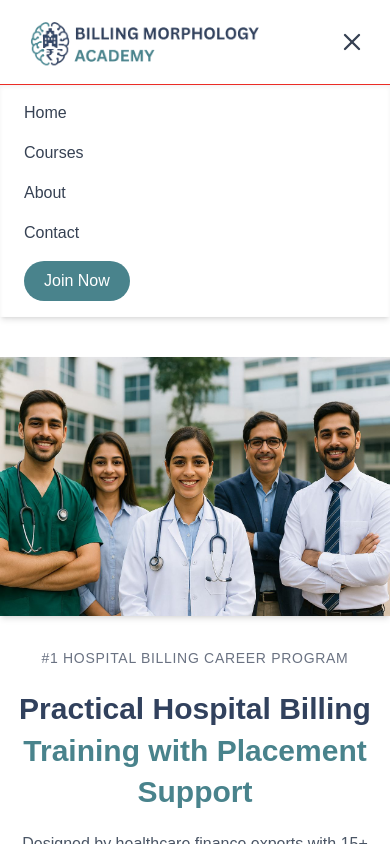
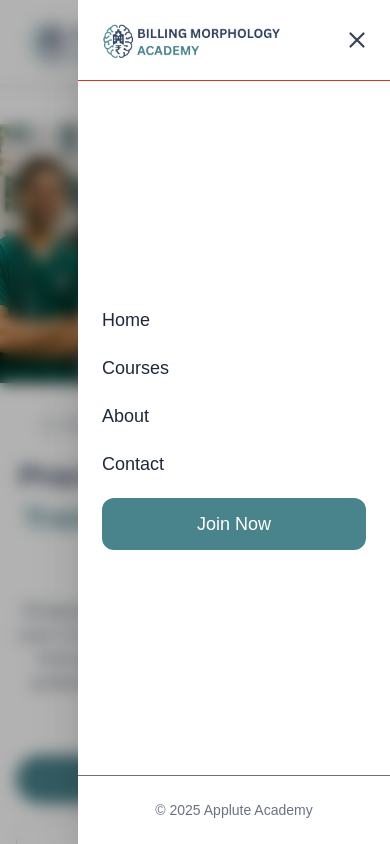
Before and after one commit to Chandan784/BillingMorphology, a Next.js app: page / in a window 390 px wide. Both pictures are taken after a click on the button 352 px from the left and 41 px from the top of the page. Shown: the top 844 px of the page. Built offline with nearby package versions, Linux system fonts and the light colour scheme.

Commit message:
drawer style adde

```diff
--- a/src/app/components/Header.jsx
+++ b/src/app/components/Header.jsx
@@ -3,19 +3,30 @@
 import { useState } from "react";
 import Link from "next/link";
 import { Menu, X } from "lucide-react";
+import { motion, AnimatePresence } from "framer-motion";
 
 export default function Header() {
   const [menuOpen, setMenuOpen] = useState(false);
 
+  const toggleMenu = () => setMenuOpen((prev) => !prev);
+
   return (
-    <header className="bg-white shadow-md sticky top-0 z-50 transition-all duration-300">
+    <header className="bg-white shadow-md sticky top-0 z-50">
       <div className="flex items-center justify-between px-6 md:px-16 py-4">
-        {/* Logo / Brand */}
+        {/* ✅ Logo */}
         <Link href="/" className="flex items-center gap-2">
-          <img height={200} width={240} src="/logo2.png" alt="" />
+          <motion.img
+            src="/logo2.png"
+            alt="Logo"
+            height={200}
+            width={240}
+            initial={{ opacity: 0, y: -10 }}
+            animate={{ opacity: 1, y: 0 }}
+            transition={{ duration: 0.6 }}
+          />
         </Link>
 
-        {/* Desktop Nav */}
+        {/* ✅ Desktop Nav */}
         <nav className="hidden md:flex items-center gap-8 text-gray-700 font-medium">
           <Link
             href="/"
@@ -43,69 +54,97 @@ export default function Header() {
           </Link>
           <Link
             href="/login"
-            className="bg-[var(--theme-color)] text-white px-5 py-2 rounded-full hover:shadow-[0_0_10px_rgba(0,0,0,0.15)] transition-all"
+            className="bg-[var(--theme-color)] text-white px-5 py-2 rounded-full hover:shadow-lg transition-all"
           >
             Join Now
           </Link>
         </nav>
 
-        {/* Mobile Menu Button */}
+        {/* ✅ Mobile Menu Button */}
         <button
-          className="md:hidden focus:outline-none"
-          onClick={() => setMenuOpen(!menuOpen)}
+          onClick={toggleMenu}
+          className="md:hidden focus:outline-none text-gray-700"
         >
-          {menuOpen ? (
-            <X className="w-7 h-7 text-gray-700" />
-          ) : (
-            <Menu className="w-7 h-7 text-gray-700" />
-          )}
+          {menuOpen ? <X size={28} /> : <Menu size={28} />}
         </button>
       </div>
 
-      {/* Mobile Menu */}
-      <div
-        className={`md:hidden bg-white border-t shadow-inner overflow-hidden transition-all duration-500 ${
-          menuOpen ? "max-h-96 opacity-100" : "max-h-0 opacity-0"
-        }`}
+      {/* ✅ Animated Mobile Drawer */}
+      <AnimatePresence>
+        {menuOpen && (
+          <>
+            {/* Dim background */}
+            <motion.div
+              className="fixed inset-0 bg-black/30 backdrop-blur-sm z-40"
+              initial={{ opacity: 0 }}
+              animate={{ opacity: 1 }}
+              exit={{ opacity: 0 }}
+              onClick={toggleMenu}
+            />
+
+            {/* Drawer panel */}
+            <motion.div
+              className="fixed top-0 right-0 h-full w-4/5 max-w-sm bg-white shadow-2xl z-50 flex flex-col justify-between"
+              initial={{ x: "100%" }}
+              animate={{ x: 0 }}
+              exit={{ x: "100%" }}
+              transition={{ type: "spring", stiffness: 80, damping: 20 }}
             >
-        <nav className="flex flex-col px-6 py-4 space-y-4 text-gray-700 font-medium">
+              {/* Drawer Header */}
+              <div className="flex items-center justify-between p-5 border-b">
+                <img src="/logo2.png" alt="Logo" className="h-10" />
+                <button onClick={toggleMenu}>
+                  <X size={26} className="text-gray-700" />
+                </button>
+              </div>
+
+              {/* Drawer Nav Links */}
+              <nav className="flex flex-col gap-5 p-6 text-gray-800 text-lg font-medium">
                 <Link
                   href="/"
-            onClick={() => setMenuOpen(false)}
+                  onClick={toggleMenu}
                   className="hover:text-[var(--theme-color)] transition-colors"
                 >
                   Home
                 </Link>
                 <Link
-            href="/courses"
-            onClick={() => setMenuOpen(false)}
+                  href="/Course"
+                  onClick={toggleMenu}
                   className="hover:text-[var(--theme-color)] transition-colors"
                 >
                   Courses
                 </Link>
                 <Link
-            href="/Course"
-            onClick={() => setMenuOpen(false)}
+                  href="/about-us"
+                  onClick={toggleMenu}
                   className="hover:text-[var(--theme-color)] transition-colors"
                 >
                   About
                 </Link>
                 <Link
                   href="/contact-us"
-            onClick={() => setMenuOpen(false)}
+                  onClick={toggleMenu}
                   className="hover:text-[var(--theme-color)] transition-colors"
                 >
                   Contact
                 </Link>
                 <Link
                   href="/login"
-            onClick={() => setMenuOpen(false)}
-            className="bg-[var(--theme-color)] text-white px-5 py-2 rounded-full w-fit hover:shadow-[0_0_10px_rgba(0,0,0,0.15)] transition-all"
+                  onClick={toggleMenu}
+                  className="bg-[var(--theme-color)] text-white px-6 py-3 rounded-xl text-center hover:shadow-lg transition"
                 >
                   Join Now
                 </Link>
               </nav>
+
+              {/* Drawer Footer */}
+              <div className="p-6 border-t text-sm text-gray-500 text-center">
+                © {new Date().getFullYear()} Applute Academy
               </div>
+            </motion.div>
+          </>
+        )}
+      </AnimatePresence>
     </header>
   );
 }
```
Lines whose indentation alone changed are shown as unchanged.
